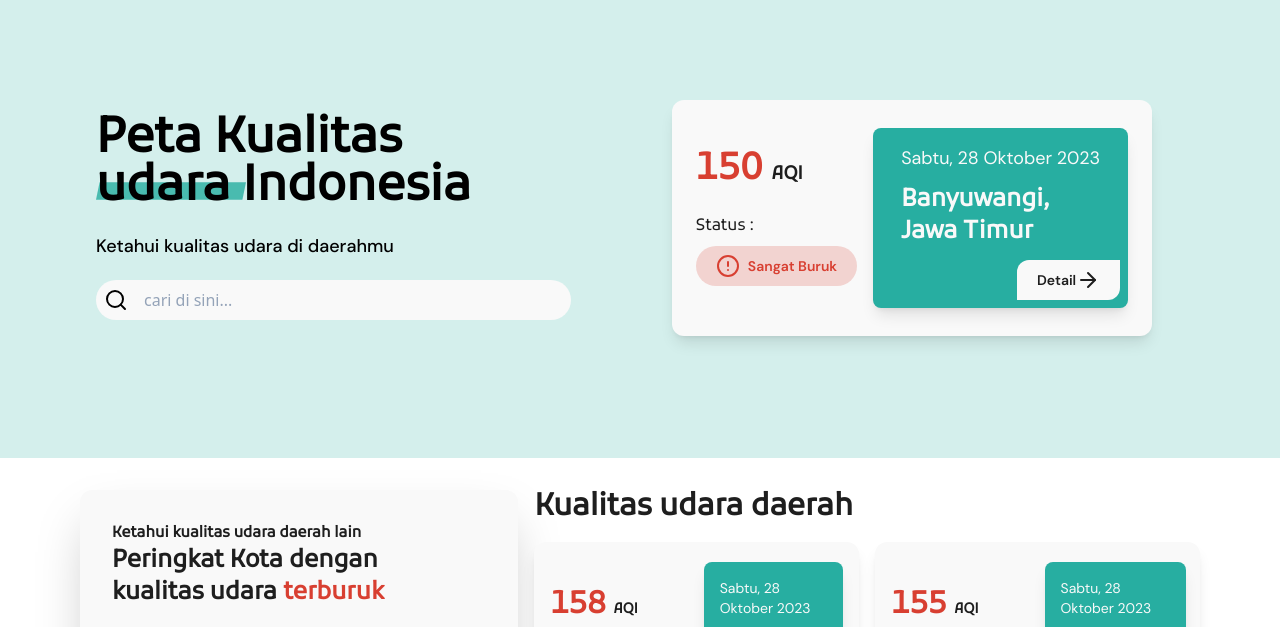
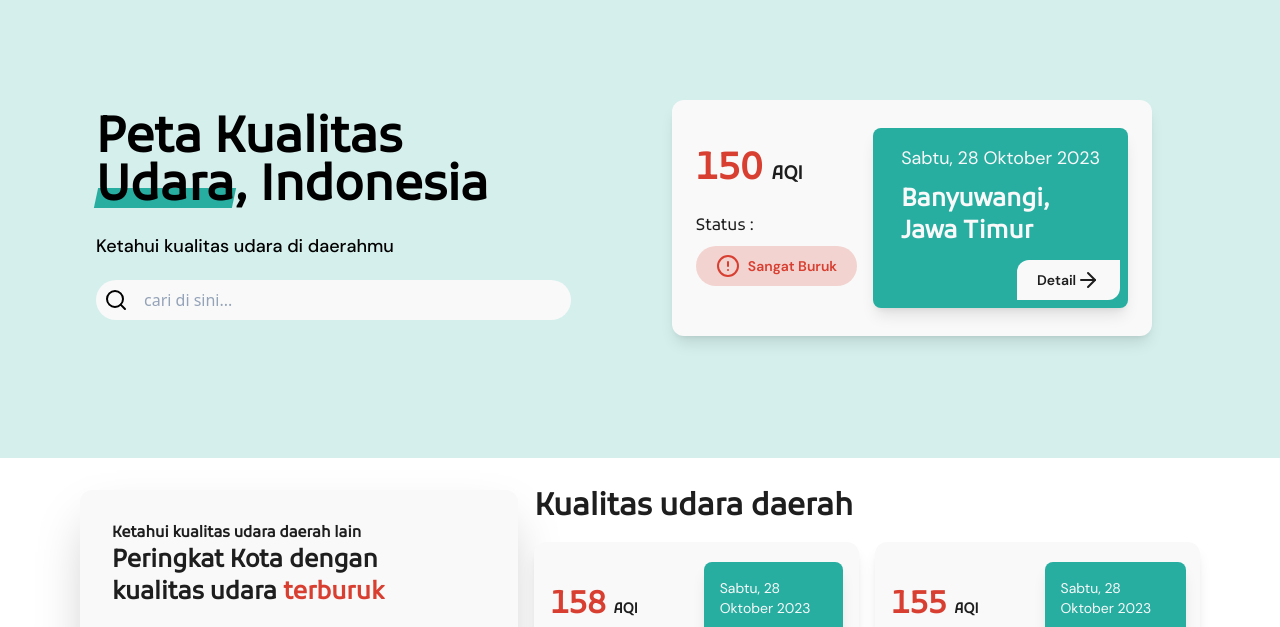
Before and after one commit to bunganb/LAKSMI, a website: page public/pages/search-suhu.html in a window 1280 px wide. Shown: the part 119-746 px from the top of the page. Drawn offline with nearby package versions, Linux system fonts and the light colour scheme; files that its build step writes are made by us from their sources.

Commit message:
fix: line highlight word search-suhu page

```diff
--- a/public/pages/search-suhu.html
+++ b/public/pages/search-suhu.html
@@ -88,15 +88,10 @@
         <div class="text-center hero-title md:text-left">
             <h1 class="relative font-bold xl:text-6xl lg:text-5xl md:w-4/5 sm:text-4xl md:text-4xl title font-kufam">
                 Peta Kualitas
-                <span class="relative w-full">
-                    <span class="relative z-10">udara</span>
-                    <span class="absolute left-0 z-0 lg:bottom-2 md:-bottom-1 sm:-bottom-3"><svg
-                            xmlns="http://www.w3.org/2000/svg"
-                            class="xl:w-[180px] lg:w-[150px] md:w-[120px] w-[100px] sm:h-10" viewBox="0 0 212 25"
-                            fill="none">
-                            <path d="M5.09509 0H212L206.905 25H0L5.09509 0Z" fill="#27AEA1" fill-opacity="0.8" />
-                        </svg></span>
-                </span>
+                <span class="relative inline-block">
+                    <span class="relative z-20">Udara</span>
+                    <span class="absolute left-0 right-0 h-4 transform -skew-x-12 bottom-1 lg:h-5 bg-primary"></span>
+                </span>,
                 Indonesia
             </h1>
             <h3 class="my-5 text-sm font-medium md:text-lg sub font-dmSans">Ketahui kualitas udara di daerahmu </h3>
```
